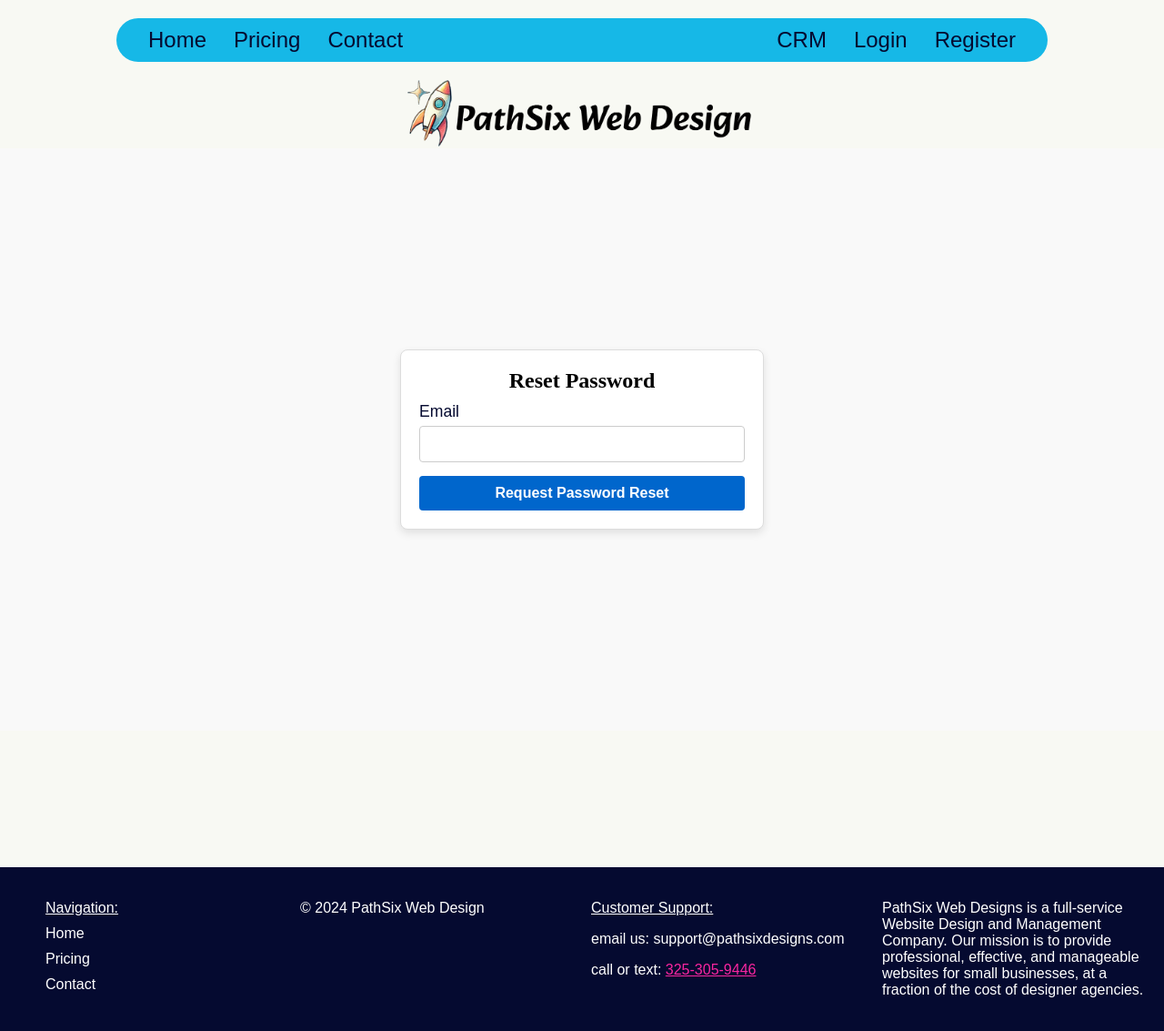
After one commit to boonewh/pathsixdesigns, a Flask app: page /reset_password in a window 1280 px wide. The commit adds this page. Shown: the whole page at 91% size. Run offline with Flask 3, Linux system fonts and the light colour scheme; some libraries are stand-ins or nearby versions; some web fonts are replaced.

Commit message:
reset password works

```diff
--- a/pathsix/forms.py
+++ b/pathsix/forms.py
@@ -93,3 +93,17 @@ class ClientForm(FlaskForm):
 
     # Submit button
     submit = SubmitField('Submit')
+
+class RequestResetForm(FlaskForm):
+    email = StringField("Email", validators=[DataRequired(), Email()])
+    submit = SubmitField("Request Password Reset")
+
+    def validate_email(self, email):
+        user = User.query.filter_by(email=email.data).first()
+        if user is None:
+            raise ValidationError("There is no account with that email. You must register first.")
+
+class ResetPasswordForm(FlaskForm):
+    password = PasswordField("Password", validators=[DataRequired()])
+    confirm_password = PasswordField("Confirm Password", validators=[DataRequired(), EqualTo('password')])
+    submit = SubmitField("Reset Password")
--- a/pathsix/routes.py
+++ b/pathsix/routes.py
@@ -1,6 +1,7 @@
+import urllib.parse
 from flask import render_template, request, redirect, url_for, flash
 from pathsix import app, mail, bcrypt, db
-from pathsix.forms import ContactForm, RegistrationForm, LoginForm, UpdateAccountForm, ClientForm
+from pathsix.forms import ContactForm, RegistrationForm, LoginForm, UpdateAccountForm, ClientForm, RequestResetForm, ResetPasswordForm
 from flask_mail import Message
 from pathsix.models import User, Client, Address, Contact, ContactNote, Sale, BillingCycle, WebsiteUpdate, MailingList, ClientWebsite, Reminder
 from flask_login import login_user, current_user, logout_user, login_required
@@ -233,3 +234,45 @@ def delete_client(client_id):
     db.session.commit()
     flash('Client has been deleted!', 'success')
     return redirect(url_for('customers'))
+
+def send_reset_email(user):
+    token = user.get_reset_token()
+    encoded_token = urllib.parse.quote(token)  # URL-encode the token
+    msg = Message('Password Reset Request',
+                  sender='noreply@pathsixdesigns.com',
+                  recipients=[user.email])
+    msg.body = f"""To reset your password, visit the following link:
+{url_for('reset_token', token=token, _external=True)}
+
+If you did not make this request, simply ignore this email and no changes will be made.
+"""
+    mail.send(msg)
+
+@app.route('/reset_password', methods=['GET', 'POST'])
+def reset_request():
+    if current_user.is_authenticated:
+        return redirect(url_for('crm'))
+    form = RequestResetForm()
+    if form.validate_on_submit():
+        user = User.query.filter_by(email=form.email.data).first()
+        send_reset_email(user)
+        flash('An email has been sent with instructions to reset your password.', 'info')
+        return redirect(url_for('login'))
+    return render_template('crm/reset_request.html', form=form)
+
+@app.route('/reset_password/<token>', methods=['GET', 'POST'])
+def reset_token(token):
+    if current_user.is_authenticated:
+        return redirect(url_for('crm'))
+    user = User.verify_reset_token(token)
+    if user is None:
+        flash('That is an invalid or expired token', 'warning')
+        return redirect(url_for('reset_request'))
+    form = ResetPasswordForm()
+    if form.validate_on_submit():
+        hashed_password = bcrypt.generate_password_hash(form.password.data).decode('utf-8')
+        user.password = hashed_password
+        db.session.commit()
+        flash(f'Your password has been updated! You can now log in.', 'success')
+        return redirect(url_for('login'))
+    return render_template('crm/reset_token.html', form=form)
--- /dev/null
+++ b/pathsix/templates/crm/reset_request.html
@@ -0,0 +1,31 @@
+{% extends "crm/crm-base.html" %}
+
+{% block title %}PathSix Web Designs CRM Request Password Request Page{% endblock %}
+
+{% block styles %}
+    <link rel="stylesheet" href="{{ url_for('static', filename='css/crm.css') }}">
+{% endblock %}
+
+{% block content %}
+    <div class="register-container">
+        <form action="" method="POST" class="register-form">
+            {{ form.hidden_tag() }}
+            <fieldset>
+                <legend>Reset Password</legend>
+                <div class="form-group">
+                {{ form.email.label(class="form-label") }}
+
+                {% if form.email.errors %}
+                    {{ form.email(class="form-input error-input") }}
+                    {% for error in form.email.errors %}
+                        <div class="error">{{ error }}</div>
+                    {% endfor %}
+                {% else %}
+                    {{ form.email(class="form-input") }}
+                {% endif %}
+                </div>
+                {{ form.submit(class="submit-btn") }}
+            </fieldset>
+        </form>
+    </div>
+{% endblock %}
```
Also changed, not shown: pathsix/models.py (+16 -0 lines), pathsix/templates/crm/login.html (+7 -2 lines), pathsix/templates/crm/reset_token.html (added, +46 -0 lines), ReadMe.md.
